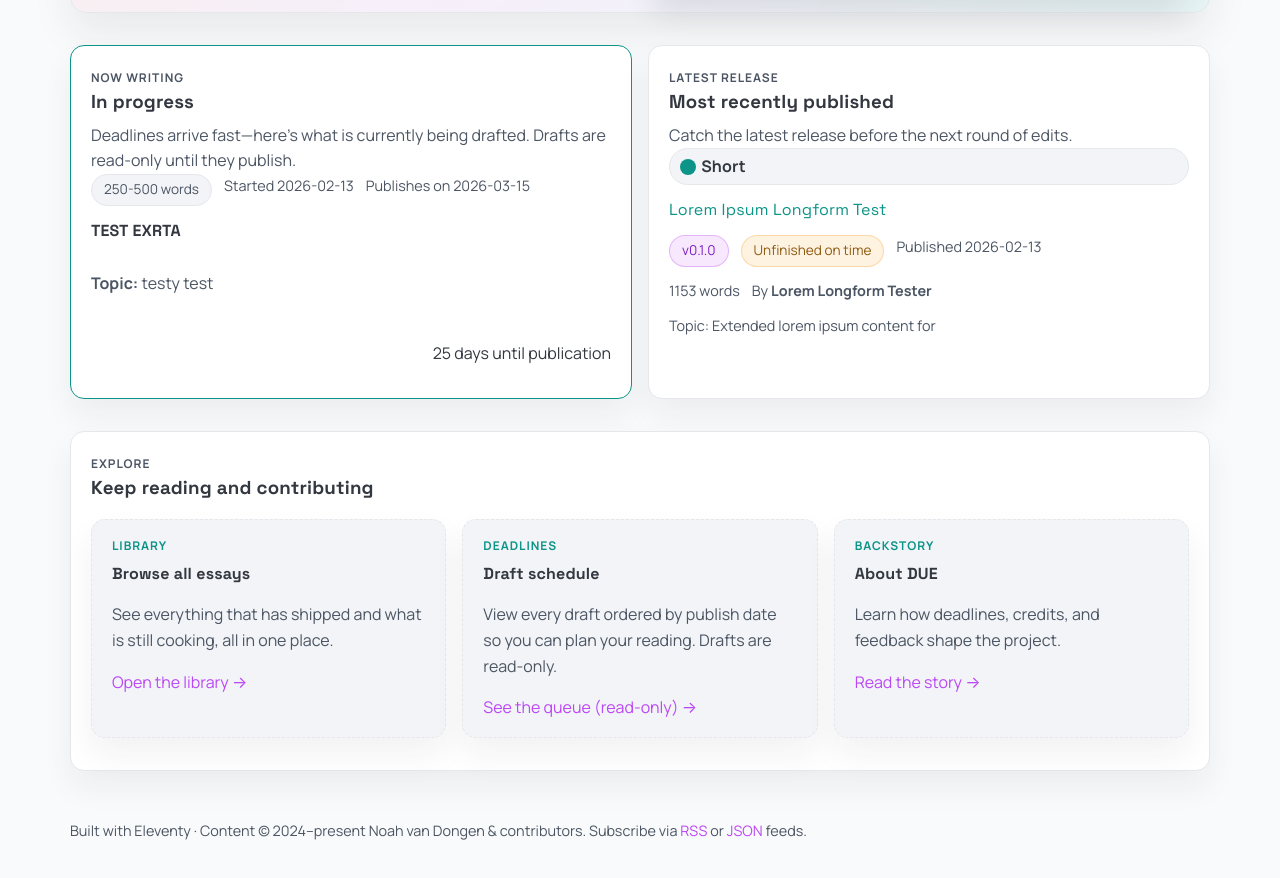
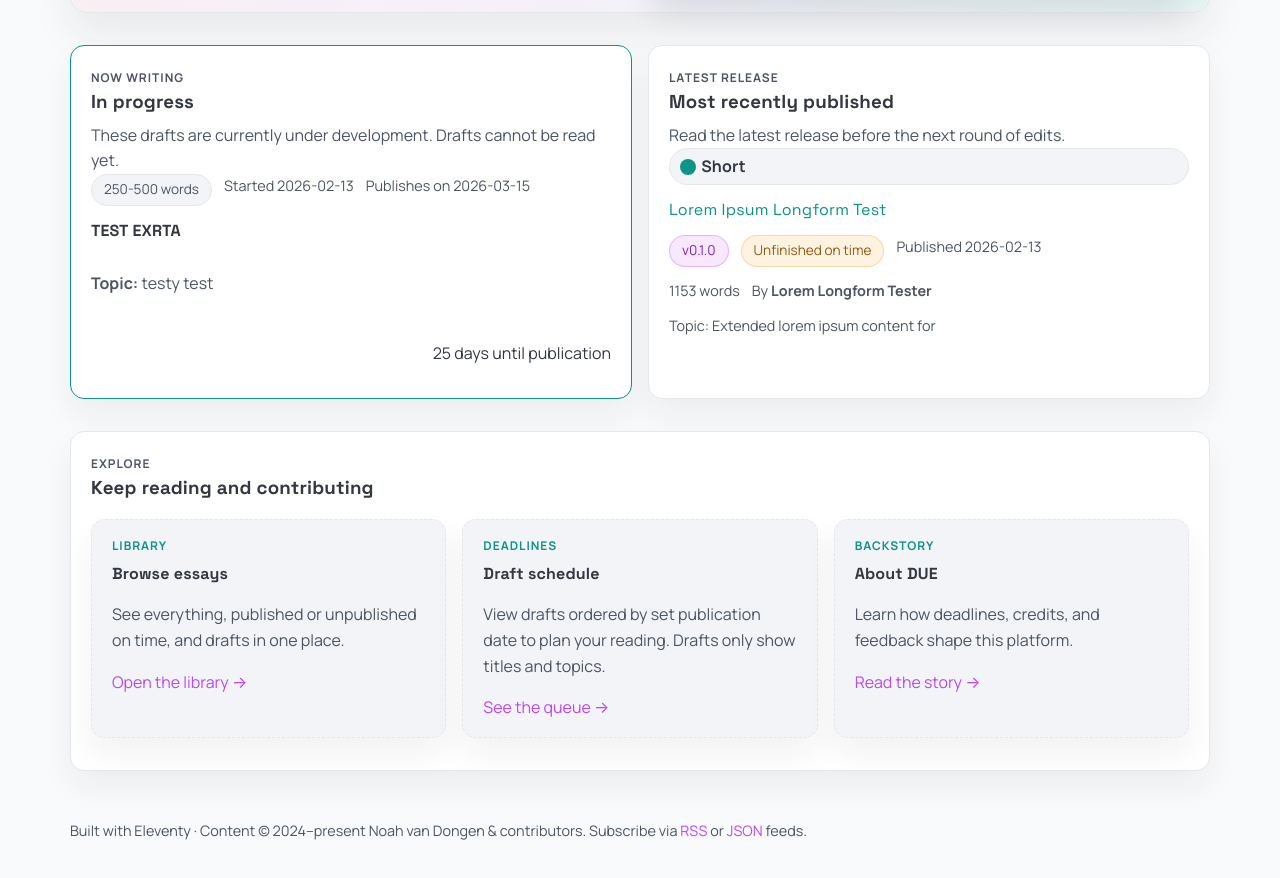
Before and after one commit to NNNvD/DUE, an Eleventy site: page site/index.njk in a window 1280 px wide. Shown: the part 580-1458 px from the top of the page. Built offline with nearby package versions, Linux system fonts and the light colour scheme; Eleventy itself is replaced by a stand-in of ours; files that its build step writes are made by us from their sources; what remark-parse, strip-markdown, unified would draw is missing.

Commit message:
Update index.njk

```diff
--- a/site/index.njk
+++ b/site/index.njk
@@ -61,7 +61,7 @@ description: "See what is shipping now, browse recent essays, and jump into the
     <div class="section-heading">
       <p class="eyebrow">Now writing</p>
       <h3>In progress</h3>
-      <p>Deadlines arrive fast—here’s what is currently being drafted. Drafts are read-only until they publish.</p>
+      <p>These drafts are currently under development. Drafts cannot be read yet.</p>
     </div>
     {% if drafts.length %}
       {% set active = drafts[0] %}
@@ -100,7 +100,7 @@ description: "See what is shipping now, browse recent essays, and jump into the
     <div class="section-heading">
       <p class="eyebrow">Latest release</p>
       <h3>Most recently published</h3>
-      <p>Catch the latest release before the next round of edits.</p>
+      <p>Read the latest release before the next round of edits.</p>
     </div>
     {% if latest %}
       {% set length = latest.data.word_range | wordRangeMeta %}
@@ -139,20 +139,20 @@ description: "See what is shipping now, browse recent essays, and jump into the
   <div class="card-grid">
     <div class="card panel">
       <p class="eyebrow">Library</p>
-      <h4 class="card-title">Browse all essays</h4>
-      <p class="muted">See everything that has shipped and what is still cooking, all in one place.</p>
+      <h4 class="card-title">Browse essays</h4>
+      <p class="muted">See everything, published or unpublished on time, and drafts in one place.</p>
       <a class="inline-link" href="{{ '/essays/' | url }}">Open the library →</a>
     </div>
     <div class="card panel">
       <p class="eyebrow">Deadlines</p>
       <h4 class="card-title">Draft schedule</h4>
-      <p class="muted">View every draft ordered by publish date so you can plan your reading. Drafts are read-only.</p>
-      <a class="inline-link" href="{{ '/drafts/' | url }}">See the queue (read-only) →</a>
+      <p class="muted">View drafts ordered by set publication date to plan your reading. Drafts only show titles and topics.</p>
+      <a class="inline-link" href="{{ '/drafts/' | url }}">See the queue →</a>
     </div>
     <div class="card panel">
       <p class="eyebrow">Backstory</p>
       <h4 class="card-title">About DUE</h4>
-      <p class="muted">Learn how deadlines, credits, and feedback shape the project.</p>
+      <p class="muted">Learn how deadlines, credits, and feedback shape this platform.</p>
       <a class="inline-link" href="{{ '/about/' | url }}">Read the story →</a>
     </div>
   </div>
```
